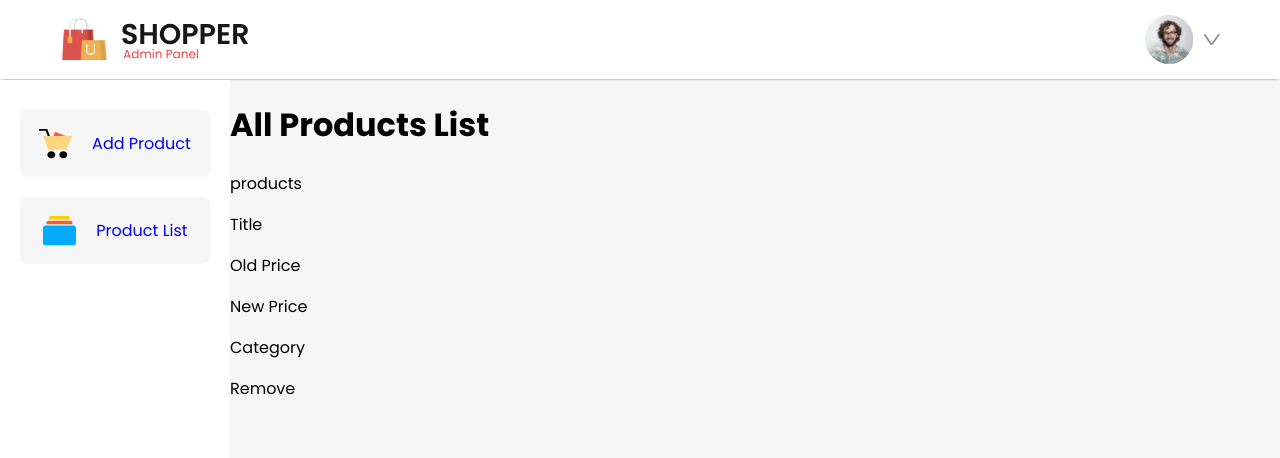
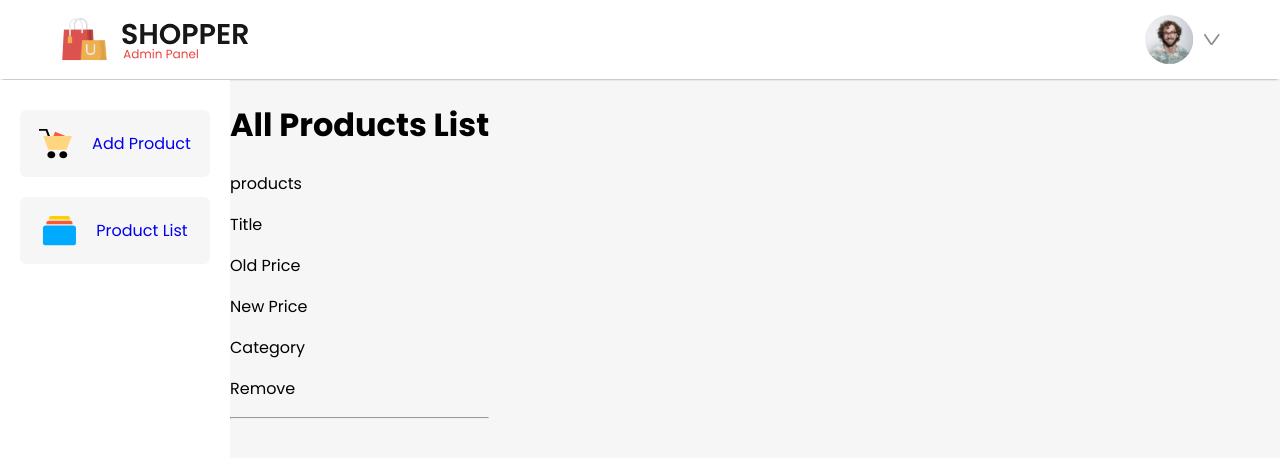
Before and after one commit to 1lelanta/E-commerce--main, a React (Vite) app in the folder admin/: page /listproduct in a window 1280 px wide. Shown: the top 458 px of the page. Built offline with nearby package versions, Linux system fonts and the light colour scheme.

Commit message:
feat(listProduct): add a logic to fetch all data from server and save it in set all products state

```diff
--- a/admin/src/Components/ListProduct/ListProduct.jsx
+++ b/admin/src/Components/ListProduct/ListProduct.jsx
@@ -1,7 +1,16 @@
-import React from 'react'
+import React, { useState } from 'react'
 import './ListProduct'
 
 export const ListProduct = () => {
+
+  const [allproducts, setAllProducts]= useState([]);
+
+  const fetchInfo=async ()=>{
+    await fetch('http://localhost:4000/allproducts')
+    .then((res)=>res.json())
+    .then((data)=>{setAllProducts(data)});
+  }
+
   return (
     <div className='list-product'>
       <h1>All Products List</h1>
@@ -13,6 +22,10 @@ export const ListProduct = () => {
         <p>Category</p>
         <p>Remove</p>
       </div>
+      <div className="listproduct-allproducts">
+        <hr />
+
+      </div>
     </div>
   )
 }
```
